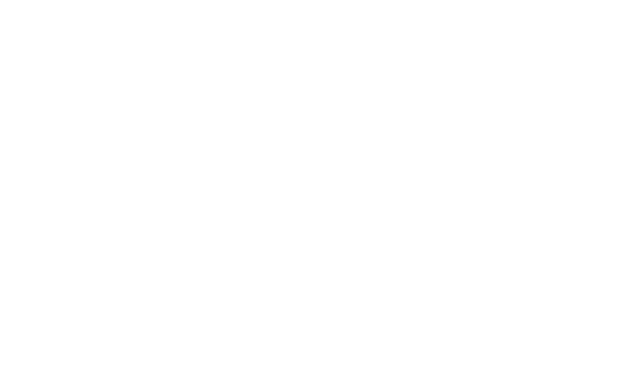
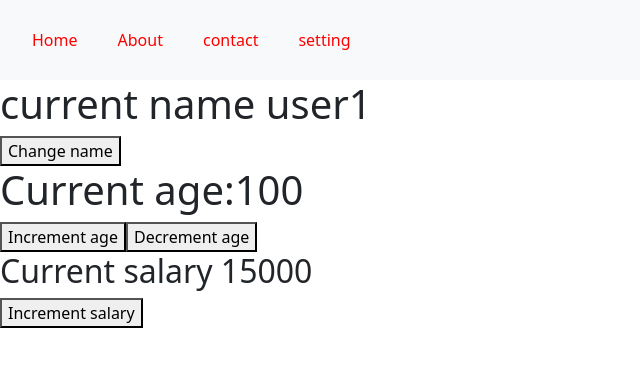
Before and after one commit to Deepika672/React-App, a React (Create React App) app: page /setting in a window 1280 px wide. Before the commit this address had no page. Shown: the top 366 px of the page, without its empty margins (0-640 px from the left). Built offline with nearby package versions, Linux system fonts and the light colour scheme.

Commit message:
useReducer and useMemo Hooks

```diff
--- /dev/null
+++ b/src/components/functional/hooks/memorization/useMemo.js
@@ -0,0 +1,30 @@
+import React, { useMemo, useState } from "react";
+
+function UseMemo() {
+  const [counter1, setCounter1] = useState(10);
+  const [counter2, setCounter2] = useState(10);
+
+  const isEven = useMemo(() => {
+    for (let i = 0; i < 10000; i++) {
+      console.log(i);
+    }
+    console.log("is Even checker");
+    return counter1 % 2 === 0 ? "EVEN" : "ODD";
+  }, [counter1]);
+
+  return (
+    <div>
+      <h3>{isEven} Counter A</h3>
+      <h3>Counter A {counter1}</h3>
+      <button onClick={() => setCounter1(counter1 + 1)}>
+        Change Counter A
+      </button>
+      <h3>Counter B {counter2}</h3>
+      <button onClick={() => setCounter2(counter2 + 1)}>
+        Change Counter A
+      </button>
+    </div>
+  );
+}
+
+export default UseMemo;
--- /dev/null
+++ b/src/components/functional/hooks/useReducer/useReducer.js
@@ -0,0 +1,65 @@
+import React, { useReducer } from "react";
+function reducer(state, action) {
+  switch (action.type) {
+    case "INCREMENT_AGE":
+      return { ...state, age: state.age + action.payload };
+
+    case "DECREMENT_AGE":
+      return { ...state, age: state.age - 10 };
+    case "INCREMENT_SALARY":
+      return { ...state, salary: state.salary + 1000 };
+    case "CHANGE_NAME":
+      return { ...state, name: action.payload };
+    case "ADD_NEW_SKILL":
+        return { ...state, skills: [...state.skills, "New skill added"] };
+    default:
+      return state;
+  }
+}
+const initialState = {
+  age: 100,
+  salary: 15000,
+  name: "user1",
+  skills: ["html,css"],
+};
+
+function UseReducer() {
+  const [currentState, dispatch] = useReducer(reducer, initialState);
+  const handleIncrementAge = () => {
+    dispatch({
+      type: "INCREMENT_AGE",
+      payload: 10,
+    });
+  };
+  const handleDecrementAge = () => {
+    dispatch({
+      type: "DECREMENT_AGE",
+    });
+  };
+  const handleIncrementSalary = () => {
+    dispatch({
+      type: "INCREMENT_SALARY",
+    });
+  };
+  const changeName = () => {
+    dispatch({
+      type: "CHANGE_NAME",
+      payload: "chintu",
+    });
+  };
+  return (
+    <div>
+      <h1>current name {currentState.name}</h1>
+      <button onClick={changeName}>Change name</button>
+
+      <h1>Current age:{currentState.age}</h1>
+      <button onClick={handleIncrementAge}>Increment age</button>
+      <button onClick={handleDecrementAge}>Decrement age</button>
+      <h2>Current salary {currentState.salary}</h2>
+
+      <button onClick={handleIncrementSalary}>Increment salary</button>
+    </div>
+  );
+}
+
+export default UseReducer;
--- a/src/navigation/navigation.js
+++ b/src/navigation/navigation.js
@@ -12,7 +12,7 @@
 export const MessageInformation = createContext();
 const NavigationStack = () => {
   const [message, setMessage] = useState("Good morning");
-  const [login, setLogin] = useState(false);
+  const [login, setLogin] = useState(true);
 
   const changeMessage = () => {
     setMessage("Good Evening");
--- a/src/pages/contact-screen.js
+++ b/src/pages/contact-screen.js
@@ -2,6 +2,7 @@
 import Navbar from '../components/functional/navbar/navbar'
 import { useContext } from 'react'
 import { MessageInformation } from '../navigation/navigation'
+import UseMemo from '../components/functional/hooks/memorization/useMemo'
 
 function ContactScreen() {
   const {message}=useContext(MessageInformation)
@@ -9,6 +10,7 @@
     <div>
       <Navbar/>
       <h2>{message}</h2>
+      <UseMemo/>
     </div>
 
   )
--- a/src/pages/setting-screen.js
+++ b/src/pages/setting-screen.js
@@ -1,12 +1,13 @@
 import React from 'react'
 import Navbar from '../components/functional/navbar/navbar';
 import ControlledComponent from '../components/functional/form/controlled';
+import UseReducer from '../components/functional/hooks/useReducer/useReducer';
 
 function SettingScreen() {
   return (
     <div>
       <Navbar/>
-      <ControlledComponent/>
+      <UseReducer/>
     </div>
   )
 }
```
